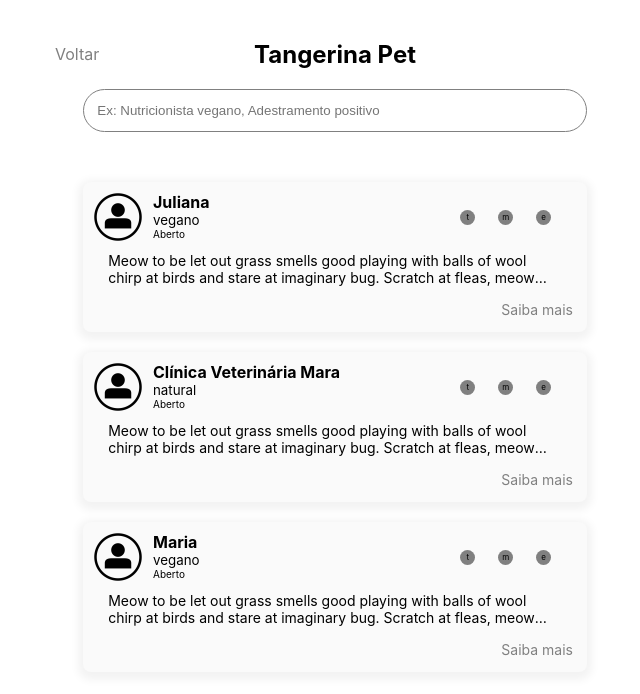
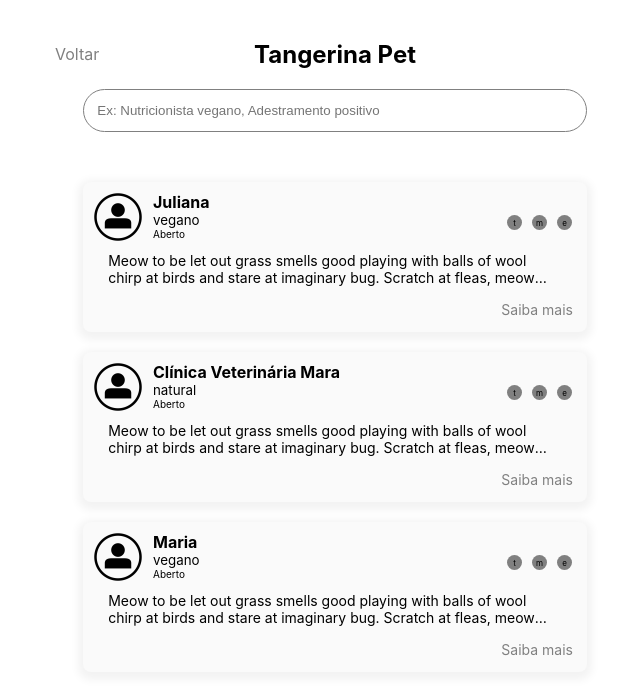
Before and after one commit to liviaxavier/web-tangerina-pet, a React (Create React App) app: page /collaborators in a window 1280 px wide. Shown: the top 694 px of the page, without its empty margins (305-945 px from the left). Built offline with nearby package versions, Linux system fonts and the light colour scheme.

Commit message:
feat: collaborators info display

```diff
--- a/src/components/Collaborator/index.css
+++ b/src/components/Collaborator/index.css
@@ -28,7 +28,8 @@
   margin: 10px 0;
   display: flex;
   flex-direction: column;
-  width: 60%;
+  position: relative;
+  width: calc(100% - 5em);
 }
 
 .collaborator .collaborator-highlight{
@@ -69,7 +70,9 @@ font-weight: bold;
   display: flex;
   justify-content: space-between;
   align-items: center;
-  width:20%;
+  position: absolute;
+right: 0;
+top: .5em;
 }
 
 .collaborator .collaborator-contacts p{
--- a/src/components/Collaborator/index.js
+++ b/src/components/Collaborator/index.js
@@ -10,11 +10,13 @@ function Collaborator({item}) {
       <p className='collaborator-name'>{item.name}</p>
       <small className='collaborator-highlight'>{item.highlight}</small>
       <small className='collaborator-state'>{item.state === 'open' ? 'Aberto' : 'Fechado'}</small>
-    </div>
-    <div className='collaborator-contacts'>
-      <p title='Ligar para 99 99999 9999'>t</p>
-      <p title='Enviar mensagem para 99 99999 9999'>m</p>
-      <p title="Enviar e-mail para email@email.com">e</p>
+      <div className='collaborator-infos'>
+      </div>
+      <div className='collaborator-contacts'>
+        <p title='Ligar para 99 99999 9999'>t</p>
+        <p title='Enviar mensagem para 99 99999 9999'>m</p>
+        <p title="Enviar e-mail para email@email.com">e</p>
+      </div>
     </div>
     <p className={`collaborator-description ${isOpen ? 'open' : ''}`}>{item.description}</p>
     <p className={`collaborator-more`} onClick={() => openDetails(!isOpen)}>{`${isOpen ? 'Esconder' : 'Saiba mais'}`}</p>
```
